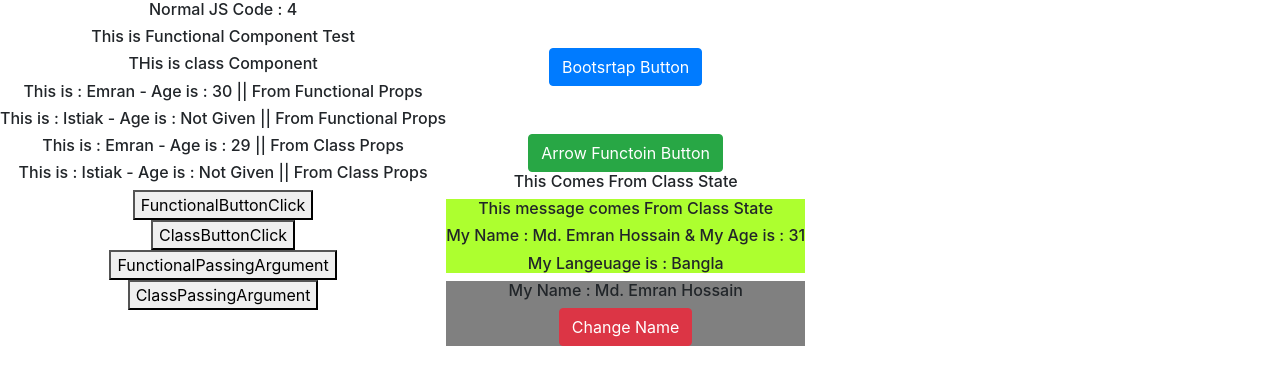
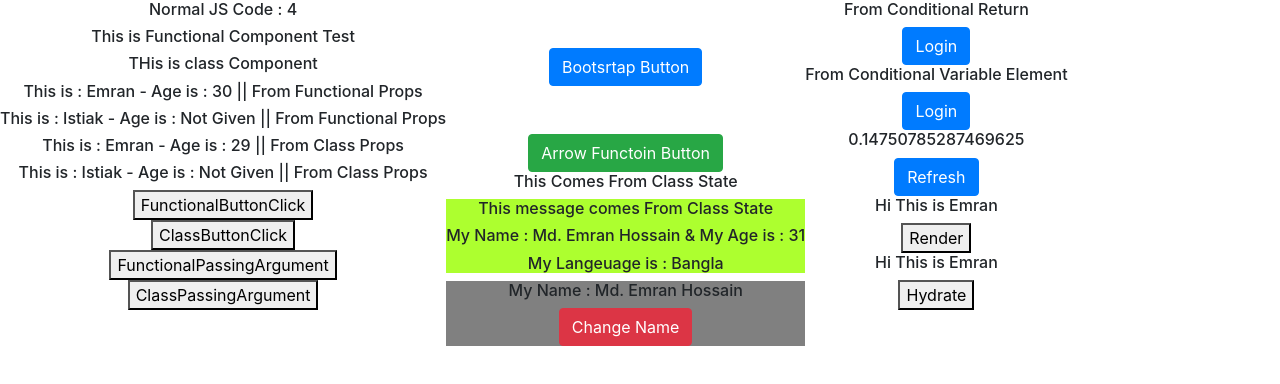
Before and after one commit to emranhos1/BASIC-REACT-COMP, a React (Create React App) app: page / in a window 1280 px wide. Shown: the top 384 px of the page. Built offline with nearby package versions, Linux system fonts and the light colour scheme.

Commit message:
Add new imports

```diff
--- a/src/App/App.js
+++ b/src/App/App.js
@@ -14,6 +14,11 @@ import ArrowFunction from '../Components/ArrowFunction/ArrowFunction';
 import ClassState from "../Components/State/ClassState";
 import ClassStateWithVar from "../Components/State/ClassStateWIthVar";
 import SetState from "../Components/State/SetState";
+import ConditionalReturn from "../Components/ConditionalReturn/ConditionalReturn";
+import ConditionalVariableElement from "../Components/ConditionalReturn/ConditionalVariableElement";
+import ForceUpdate from '../Components/ForceUpdate/ForceUpdate';
+import Render from '../Components/Render-Hydrate/Render';
+import Hydrate from '../Components/Render-Hydrate/Hydrate';
 
 function App() {
     return (
@@ -43,6 +48,16 @@ function App() {
                 <ClassStateWithVar></ClassStateWithVar>
                 <SetState></SetState>
             </div>
+            <div style={{float:'left'}}>
+                <ConditionalReturn></ConditionalReturn>
+                <ConditionalVariableElement></ConditionalVariableElement>
+                <ForceUpdate></ForceUpdate>
+                <Render></Render>
+                <Hydrate></Hydrate>
+            </div>
+            <div style={{float:'left'}}>
+
+            </div>
         </div>
   );
 }
```
Also changed, not shown: 1 other file (tests, documents, lock files or other folders).
